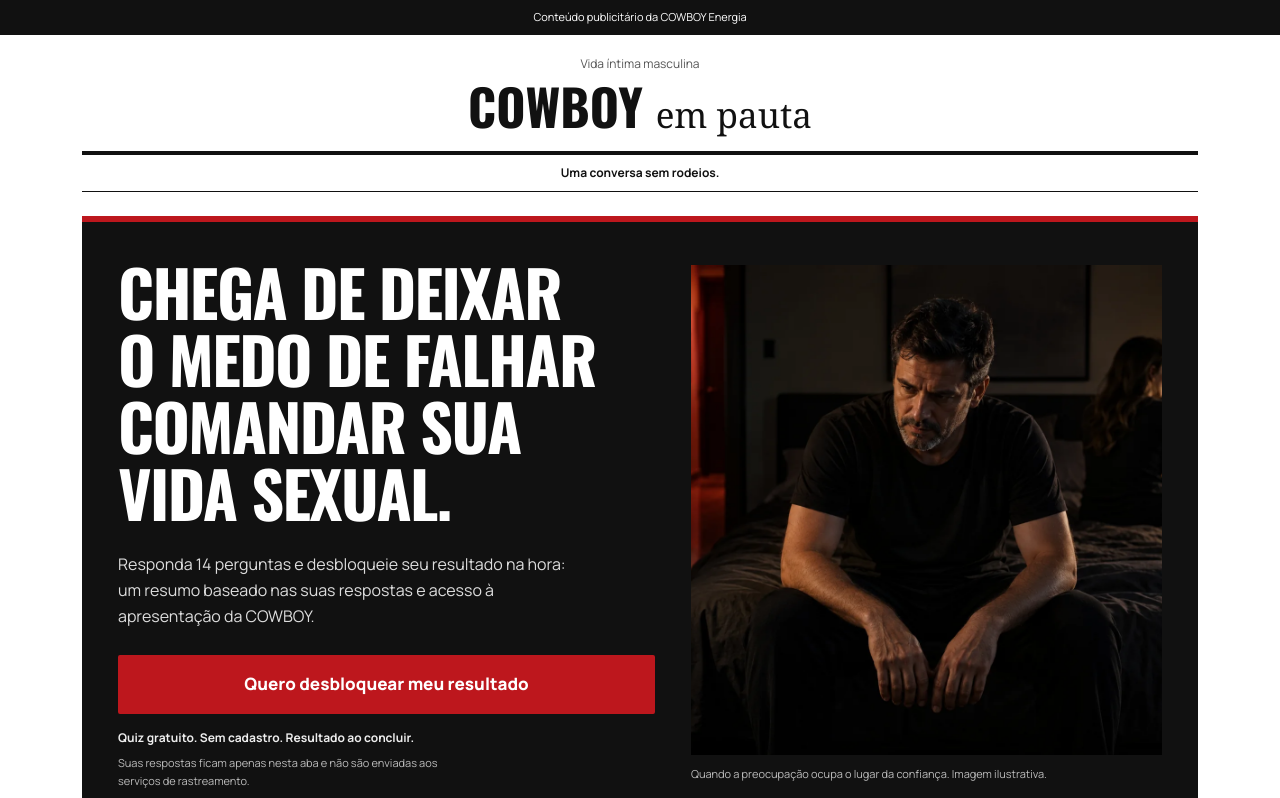
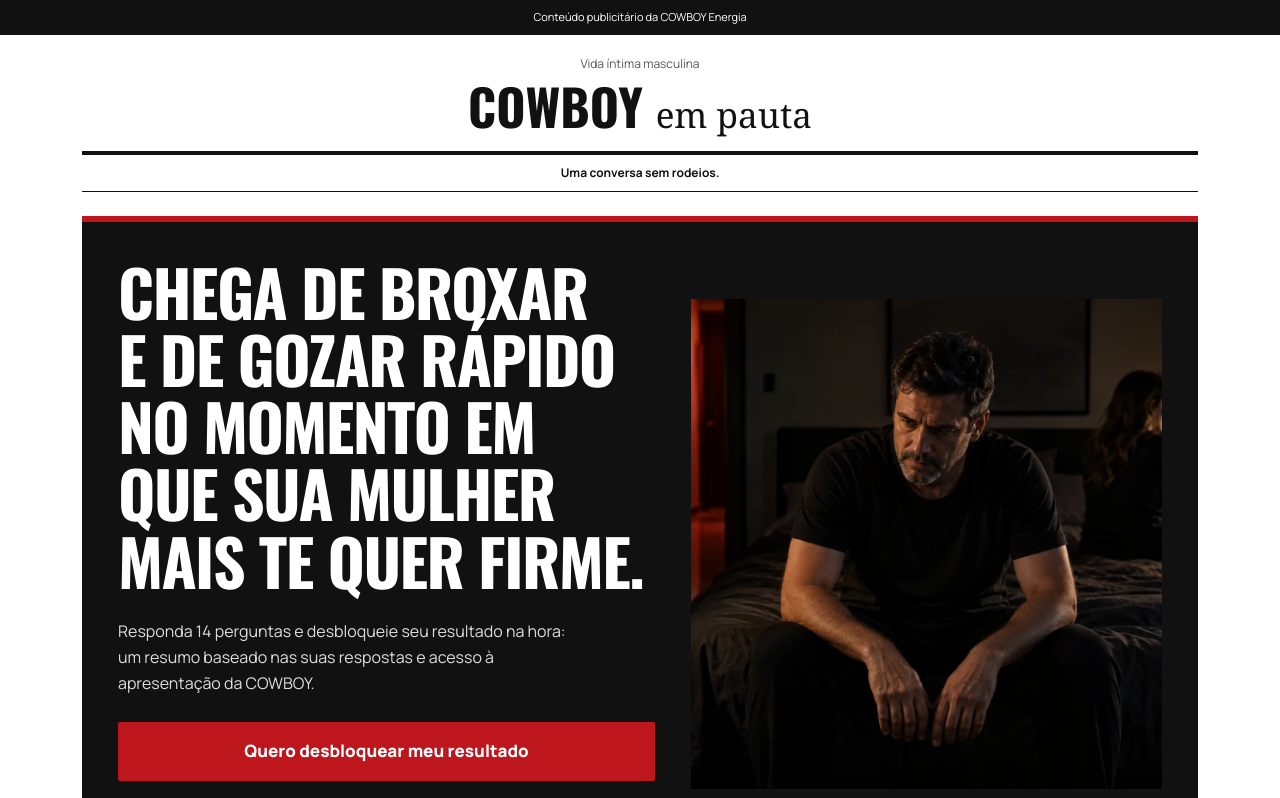
Before and after one commit to murillocaetano742/cowboy-site, a Next.js app in the folder packages/cowboy-quiz/: page /quiz/v3-editorial in a window 1280 px wide. Shown: the top 798 px of the page. Built offline with nearby package versions, Linux system fonts and the light colour scheme; no server answers.

Commit message:
feat: aplica manchete solicitada na capa [Story QUIZ-044]

```diff
--- a/packages/cowboy-quiz/src/components/sites/bluue/quiz-editorial.tsx
+++ b/packages/cowboy-quiz/src/components/sites/bluue/quiz-editorial.tsx
@@ -64,7 +64,7 @@
 
         <article className={styles.lead} data-editorial-section="intro">
           <div className={styles.leadCopy}>
-            <h1 className={styles.headline}>Chega de deixar o medo de falhar comandar sua vida sexual.</h1>
+            <h1 className={styles.headline}>Chega de broxar e de gozar rápido no momento em que sua mulher mais te quer firme.</h1>
             <p className={styles.deck}>Responda 14 perguntas e desbloqueie seu resultado na hora: um resumo baseado nas suas respostas e acesso à apresentação da COWBOY.</p>
             <a href={href} onClick={event => startQuiz(event, "hero")} className={styles.cta} data-editorial-cta="hero">Quero desbloquear meu resultado</a>
             <p className={styles.quizDetails}>Quiz gratuito. Sem cadastro. Resultado ao concluir.</p>
```
Also changed, not shown: 1 other file (tests, documents, lock files or other folders).
